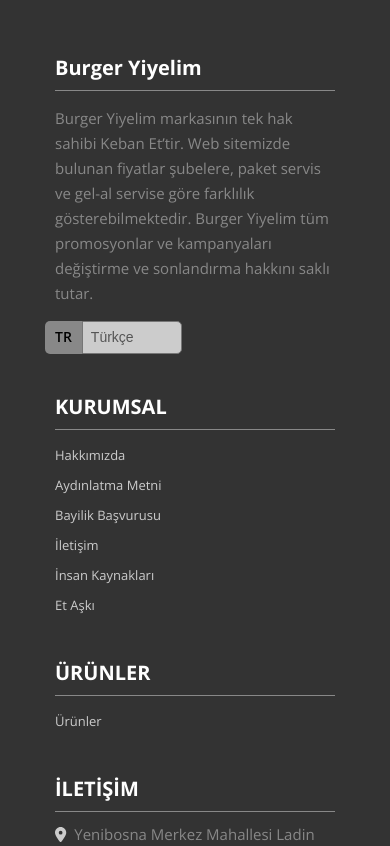
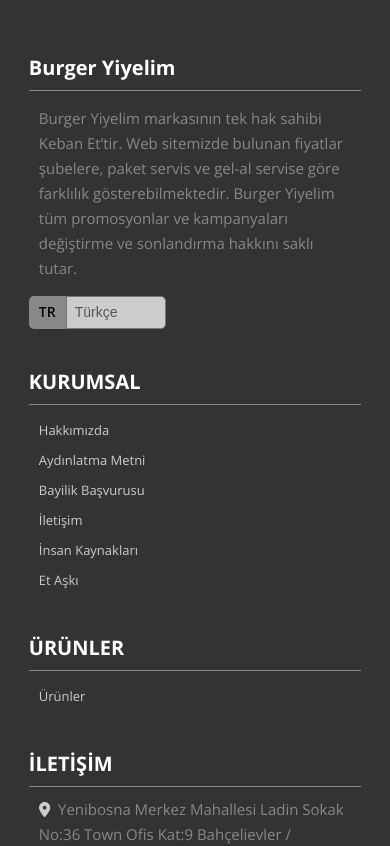
Before and after one commit to UmutSogukpinar/my_burgeryiyelim, a React (Vite) app in the folder my_burgeryiyelim/: page / in a window 390 px wide. Shown: the top 846 px of the page. Built offline with nearby package versions, Linux system fonts and the light colour scheme.

Commit message:
responsive fix

```diff
--- a/my_burgeryiyelim/src/Components/footer/footer.css
+++ b/my_burgeryiyelim/src/Components/footer/footer.css
@@ -1,7 +1,7 @@
 h3 {
   border-bottom: 1px solid var(--mid-gray);
   padding: 1rem 0;
-  margin: 1rem;
+  margin: 1rem 0;
   color: var(--white);
   font-size: 2rem;
 }
@@ -120,14 +120,22 @@
   overflow: hidden;
 }
 
-@media (max-width: 1216px) {
+@media (max-width: 1400px) {
   .fo-sub-info {
     margin: 1rem 0.1rem;
-    padding: 0 0.5rem;
+    padding: 0 2rem;
   }
 }
 
-@media (max-width: 900px) {
+@media (max-width: 1200px)
+{
+  .foot-info
+  {
+    margin: 2.5rem 2vw;
+  }
+}
+
+@media (max-width: 1000px) {
   .foot-info {
     flex-direction: column;
   }
```
